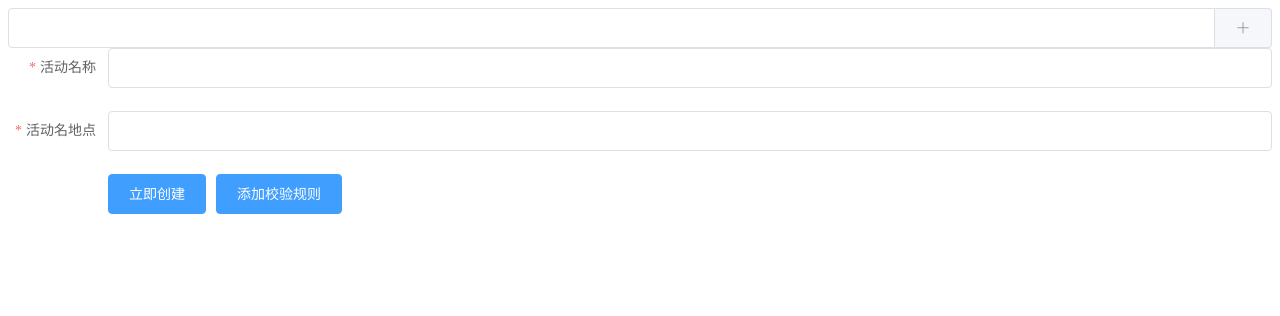
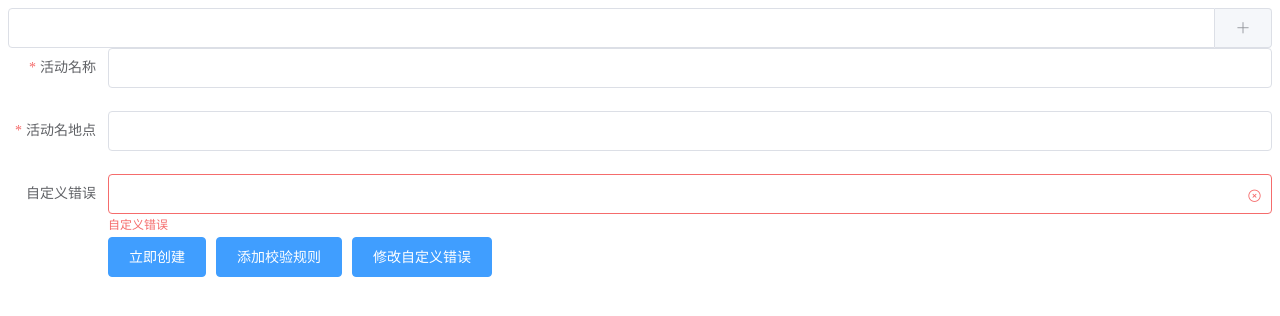
Before and after one commit to ximelly/vue-practice, a Vue app: page / in a window 1280 px wide. Shown: the top 316 px of the page. Built offline with nearby package versions, Linux system fonts and the light colour scheme.

Commit message:
添加自定义错误
添加自定义错误

```diff
--- a/src/App.vue
+++ b/src/App.vue
@@ -16,17 +16,35 @@
         inline:el-form-item作为行内元素，多个展示在一行
         rules:表单校验规则  prop属性进行绑定
         validate-om-rule-change  当rules改变时是否立即做校验，默认为true
+        status-icon 校验结果对应图标
       -->
-      <el-form ref="form" :model="form" label-width="100px" :rules="rules" :validate-on-rule-change="false">
+      <el-form ref="form"
+        :model="form"
+        label-width="100px"
+        :rules="rules"
+        :validate-on-rule-change="false"
+        status-icon>
         <el-form-item label="活动名称" prop="name">
           <el-input v-model="form.name"></el-input>
         </el-form-item>
         <el-form-item label="活动名地点" prop="des">
           <el-input v-model="form.des"></el-input>
         </el-form-item>
+        <!--
+          绑定自定义校验规则  :validate-status="status" :error="error"
+          validate-status
+            success 验证成功
+            error 验证失败
+            validating 验证中
+          error 自定义错误提示
+         -->
+        <el-form-item label="自定义错误" prop="age" :validate-status="status" :error="error">
+          <el-input v-model="form.age"></el-input>
+        </el-form-item>
         <el-form-item>
           <el-button type="primary" @click="onSubmit">立即创建</el-button>
           <el-button type="primary" @click="addRule">添加校验规则</el-button>
+          <el-button type="primary" @click="editStatus">修改自定义错误</el-button>
         </el-form-item>
       </el-form>
   </div>
@@ -48,9 +66,12 @@
       return {
         list:[],
         input_message:"",
+        status:"error",
+        error:"自定义错误",
         form: {
           name: '',
-          des: ''
+          des: '',
+          age:""
         },
         rules:{
           name:[
@@ -90,6 +111,9 @@
         ]
         this.rules=Object.assign({},this.rules,{des:desRules});
         console.log(this.rules);
+      },
+      editStatus(){
+        this.status="success";
       }
     },
   }
```
